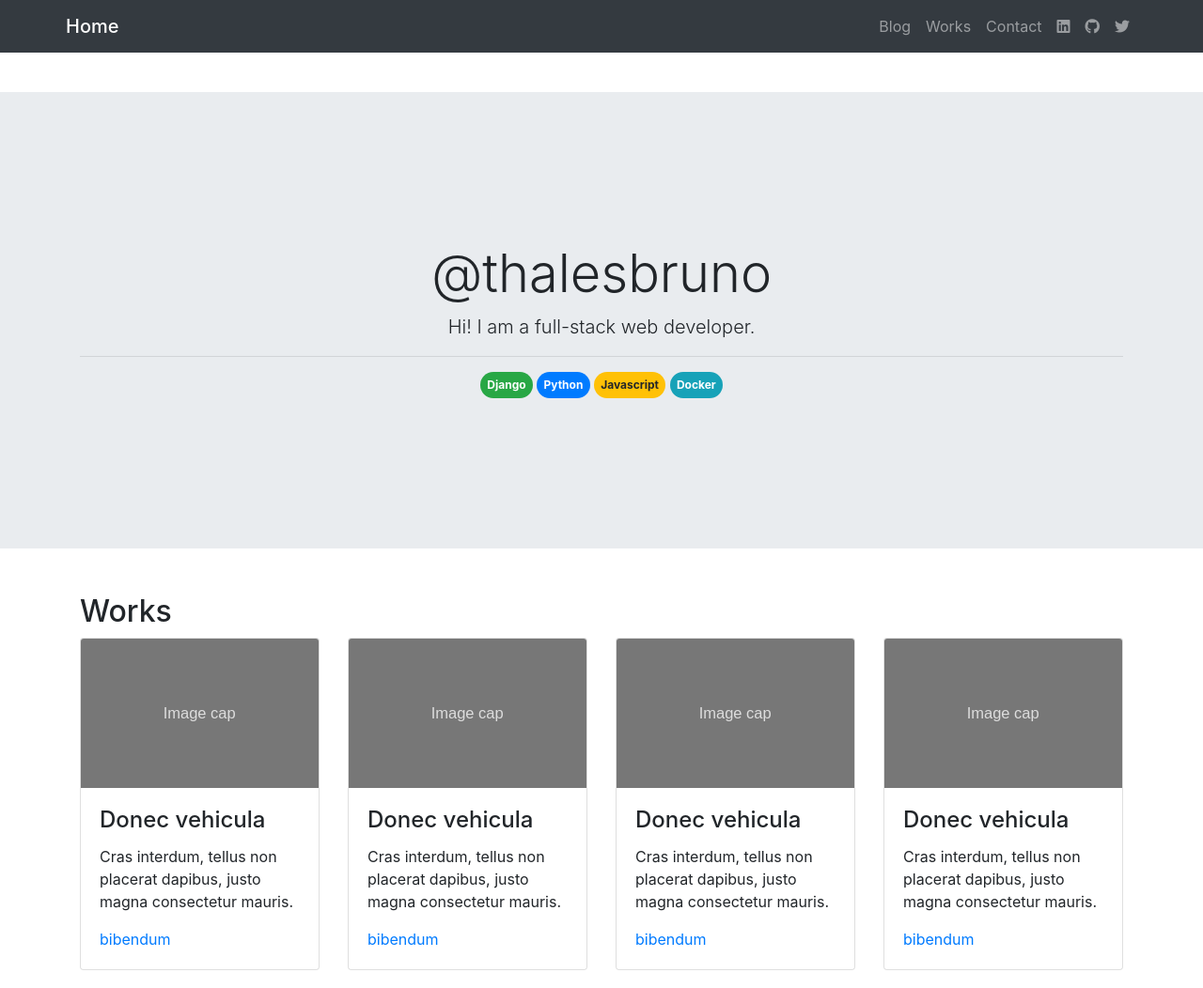
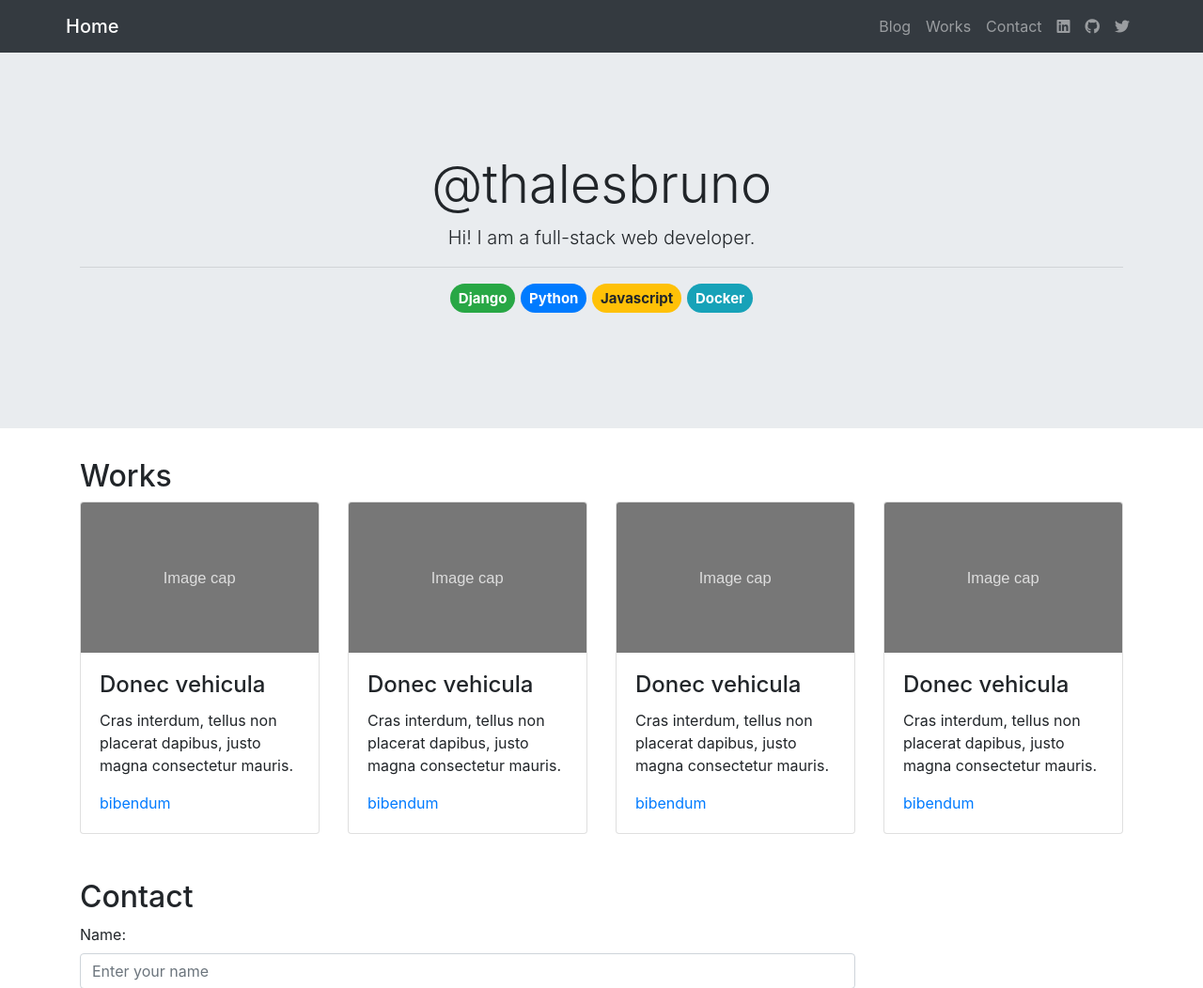
Before and after one commit to thalesbruno/thalesbruno.me, a Django app: page / in a window 1280 px wide. Shown: the top 1052 px of the page at 94% size. Run offline with Django 3.2, Linux system fonts and the light colour scheme; some libraries are stand-ins or nearby versions.

Commit message:
update except block code in mail service

```diff
--- a/home/forms.py
+++ b/home/forms.py
@@ -5,7 +5,7 @@
     name = forms.CharField(widget=forms.TextInput(attrs={
         'class': 'form-control mb-3',
         'placeholder': 'Enter your name'}))
-    email = forms.EmailField(widget=forms.TextInput(attrs={
+    email = forms.EmailField(widget=forms.EmailInput(attrs={
         'class': 'form-control mb-3',
         'placeholder': 'Enter your email address'}))
     subject = forms.CharField(widget=forms.TextInput(attrs={
--- a/home/views.py
+++ b/home/views.py
@@ -21,7 +21,12 @@
                 email.send()
             except Exception as e:
                 print(e)
-                return redirect('home')
+                form = ContactForm()
+                context = {
+                    'form': form,
+                    'error_message': e
+                }
+                return render(request, 'home.html', context)
         return redirect('thanks')
     form = ContactForm()
     context = {
--- a/templates/base.html
+++ b/templates/base.html
@@ -1,9 +1,9 @@
 <!DOCTYPE html>
-<html lang="en">
+<html lang="en" class="h-100">
 
 {% include 'head.html' %}
 
-<body>
+<body class="h-100">
     {% include 'navbar.html' %}
 
     {% block content %}
--- a/templates/blog.html
+++ b/templates/blog.html
@@ -2,7 +2,7 @@
 
 {% block content %}
 
-<div class="container my-5">
+<div class="container h-75">
     <div class="row">
         <div class="col-9">
             <p>main</p>
--- a/templates/home.html
+++ b/templates/home.html
@@ -3,25 +3,30 @@
 
 {% block content %}
 
-<div class="alert alert-warning alert-dismissible fade show" role="alert">
-    <strong>Holy guacamole!</strong> You should check in on some of those fields below.
+{% if error_message %}
+<div class="alert alert-danger alert-dismissible fade show m-0" role="alert">
+    <strong>Error!</strong> {{ error_message }}
     <button type="button" class="close" data-dismiss="alert" aria-label="Close">
         <span aria-hidden="true">&times;</span>
     </button>
 </div>
-<div class="jumbotron jumbotron-fluid my-5">
-    <div class="container mt-5 mb-5">
-        <div class="row">
-            <div class="col-12 text-center my-5">
+{% endif %}
+
+<div class="jumbotron jumbotron-fluid h-50">
+    <div class="container align-self-center h-100">
+        <div class="row justify-content-center h-100">
+            <div class="col-12 text-center align-self-center">
                 <h1 class="display-4">@thalesbruno</h1>
                 <p class="lead">
                     Hi! I am a full-stack web developer.
                 </p>
                 <hr>
-                <span class="badge badge-pill py-2 badge-success">Django</span>
-                <span class="badge badge-pill py-2 badge-primary">Python</span>
-                <span class="badge badge-pill py-2 badge-warning">Javascript</span>
-                <span class="badge badge-pill py-2 badge-info">Docker</span>
+                <p class="lead">
+                    <span class="badge badge-pill py-2 badge-success">Django</span>
+                    <span class="badge badge-pill py-2 badge-primary">Python</span>
+                    <span class="badge badge-pill py-2 badge-warning">Javascript</span>
+                    <span class="badge badge-pill py-2 badge-info">Docker</span>
+                </p>
             </div>
         </div>
     </div>
@@ -78,9 +83,6 @@
             <form method="post">
                 {% csrf_token %}
                 {{ form }}
-                <!-- {% for message in request.messages %}
-                <div class="alert alert-danger" role="alert">Error! {{ message }}</div>
-                {% endfor %} -->
                 <button type="submit" class="btn btn-primary">Send</button>
             </form>
         </div>
--- a/templates/navbar.html
+++ b/templates/navbar.html
@@ -1,6 +1,6 @@
 {% load static %}
 
-<nav class="navbar fixed-top navbar-expand navbar-dark bg-dark">
+<nav class="navbar navbar-expand navbar-dark bg-dark">
     <div class="container">
         <!-- left -->
         <a href="/" class="navbar-brand h1 mb-0">Home</a>
@@ -15,10 +15,10 @@
                     <a href="/blog" class="nav-link">Blog</a>
                 </li>
                 <li class="nav-item">
-                    <a href="#worksSection" class="nav-link">Works</a>
+                    <a href="/#worksSection" class="nav-link">Works</a>
                 </li>
                 <li class="nav-item">
-                    <a href="#contactSection" class="nav-link">Contact</a>
+                    <a href="/#contactSection" class="nav-link">Contact</a>
                 </li>
                 <li class="nav-item">
                     <a class="nav-link" href="https://www.linkedin.com/in/thales-bruno-801a05187" target="_blank">
```
